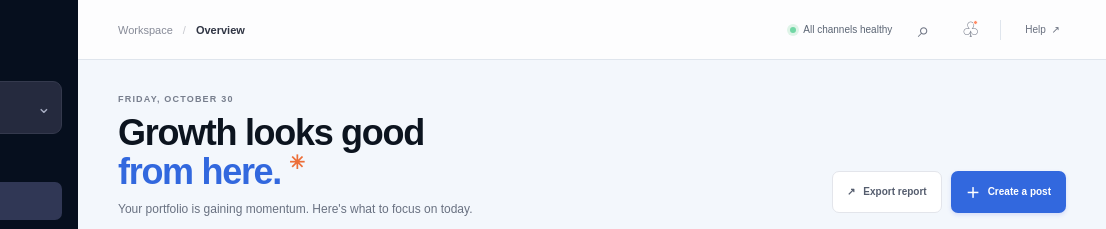
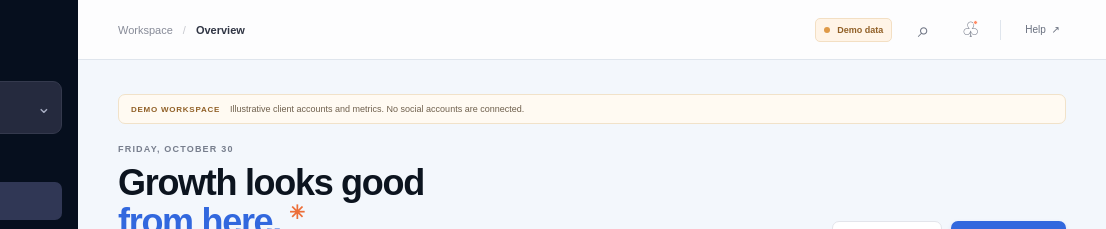
Before and after one commit to wouapit999/bi-booster, a plain HTML site: page index.html in a window 1280 px wide. Shown: the top 229 px of the page, 174-1280 px from the left. Drawn offline with Linux system fonts and the light colour scheme.

Commit message:
Label dashboard sample data clearly

```diff
--- /dev/null
+++ b/demo.css
@@ -0,0 +1,6 @@
+.sample-status{display:flex;align-items:center;gap:7px;color:#916027;background:#fff4e7;border:1px solid #f3dfc3;border-radius:5px;padding:6px 8px;font-size:9px;font-weight:700}
+.sample-status i{width:6px;height:6px;border-radius:50%;background:#df9a48}
+.demo-notice{display:flex;align-items:center;gap:10px;padding:9px 12px;border:1px solid #f1e2c9;background:#fffaf2;border-radius:7px;margin-bottom:20px}
+.demo-notice>span{flex:none;color:#916027;font-size:8px;font-weight:800;letter-spacing:.75px}
+.demo-notice p{margin:0;color:#6f604d;font-size:9px}
+@media(max-width:560px){.demo-notice{align-items:flex-start;flex-direction:column;gap:4px;margin-bottom:15px}.sample-status{font-size:0;padding:6px}.sample-status i{margin:0}}
--- a/index.html
+++ b/index.html
@@ -7,6 +7,7 @@
   <meta name="description" content="BI Booster — the internal social growth operating system for Bouquet Innovation.">
   <title>BI Booster — Social growth, in motion</title>
   <link rel="stylesheet" href="styles.css">
+  <link rel="stylesheet" href="demo.css">
   <script src="app.js" defer></script>
 </head>
 <body>
@@ -48,10 +49,11 @@
     <main id="main" class="main-content">
       <header class="topbar">
         <div class="breadcrumb"><span>Workspace</span><span class="crumb-slash">/</span><b id="crumb-current">Overview</b></div>
-        <div class="top-actions"><span class="live-status"><i></i> All channels healthy</span><button class="top-icon" aria-label="Search">⌕</button><button class="top-icon notification" aria-label="Notifications">♧<i></i></button><span class="top-divider"></span><button class="help-button">Help <span>↗</span></button></div>
+        <div class="top-actions"><span class="sample-status"><i></i> Demo data</span><button class="top-icon" aria-label="Search">⌕</button><button class="top-icon notification" aria-label="Notifications">♧<i></i></button><span class="top-divider"></span><button class="help-button">Help <span>↗</span></button></div>
       </header>
 
       <div class="page-wrap" id="overview-view">
+        <div class="demo-notice" role="note"><span>DEMO WORKSPACE</span><p>Illustrative client accounts and metrics. No social accounts are connected.</p></div>
         <section class="welcome-row">
           <div><div class="date-stamp" id="today-label">THURSDAY, OCTOBER 30</div><h1>Growth looks good<br><span>from here.</span><span class="title-spark">✳</span></h1><p class="welcome-sub">Your portfolio is gaining momentum. Here's what to focus on today.</p></div>
           <div class="welcome-actions"><button class="button button-quiet" id="report-btn"><span>↗</span> Export report</button><button class="button button-primary" id="compose-btn"><span>＋</span> Create a post</button></div>
```
